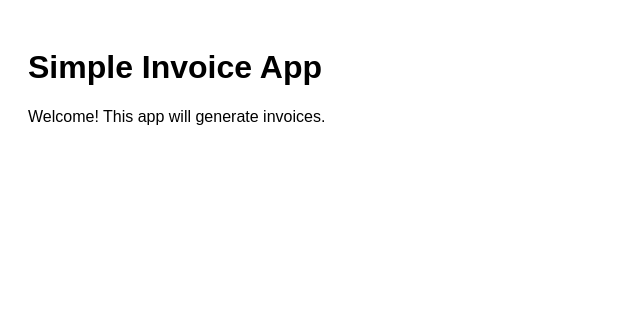
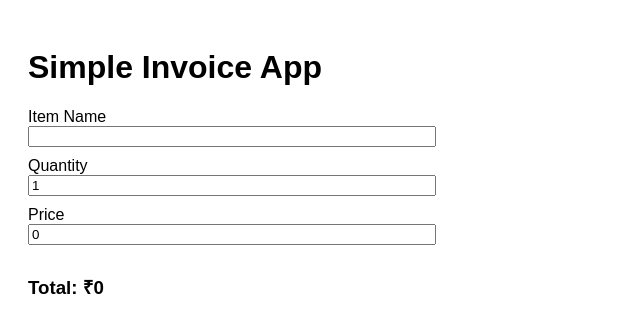
Before and after one commit to abhayswami2004-source/-making-invoice-, a Next.js app: page / in a window 1280 px wide. Shown: the top 332 px of the page, without its empty margins (0-640 px from the left). Built offline with nearby package versions, Linux system fonts and the light colour scheme.

Commit message:
Update page.js

```diff
--- a/app/page.js
+++ b/app/page.js
@@ -1,8 +1,42 @@
+"use client";
+import { useState } from "react";
+
 export default function Home() {
+  const [item, setItem] = useState("");
+  const [quantity, setQuantity] = useState(1);
+  const [price, setPrice] = useState(0);
+
+  const total = quantity * price;
+
   return (
-    <main style={{ padding: "20px", fontFamily: "Arial" }}>
+    <main style={{ padding: "20px", fontFamily: "Arial", maxWidth: "400px" }}>
       <h1>Simple Invoice App</h1>
-      <p>Welcome! This app will generate invoices.</p>
+
+      <label>Item Name</label>
+      <input
+        type="text"
+        value={item}
+        onChange={(e) => setItem(e.target.value)}
+        style={{ width: "100%", marginBottom: "10px" }}
+      />
+
+      <label>Quantity</label>
+      <input
+        type="number"
+        value={quantity}
+        onChange={(e) => setQuantity(e.target.value)}
+        style={{ width: "100%", marginBottom: "10px" }}
+      />
+
+      <label>Price</label>
+      <input
+        type="number"
+        value={price}
+        onChange={(e) => setPrice(e.target.value)}
+        style={{ width: "100%", marginBottom: "10px" }}
+      />
+
+      <h3>Total: ₹{total}</h3>
     </main>
   );
 }
```
